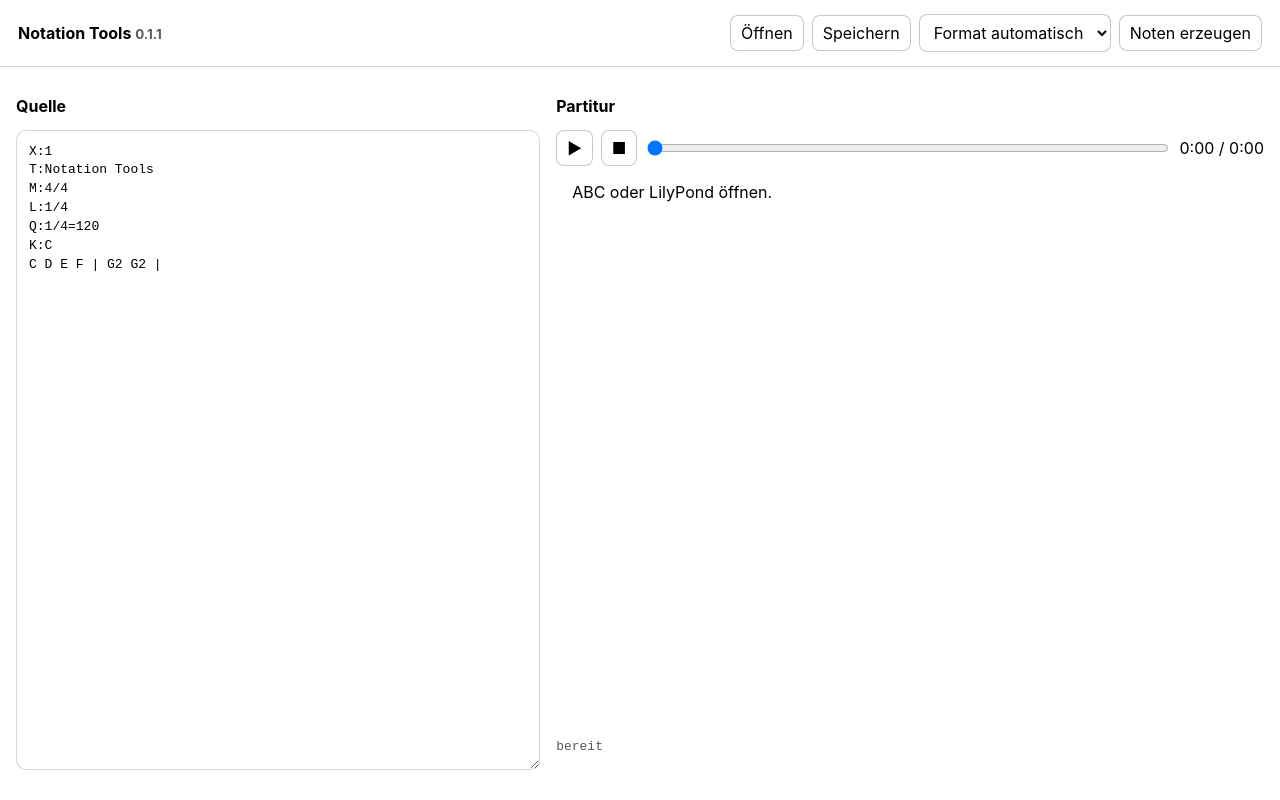
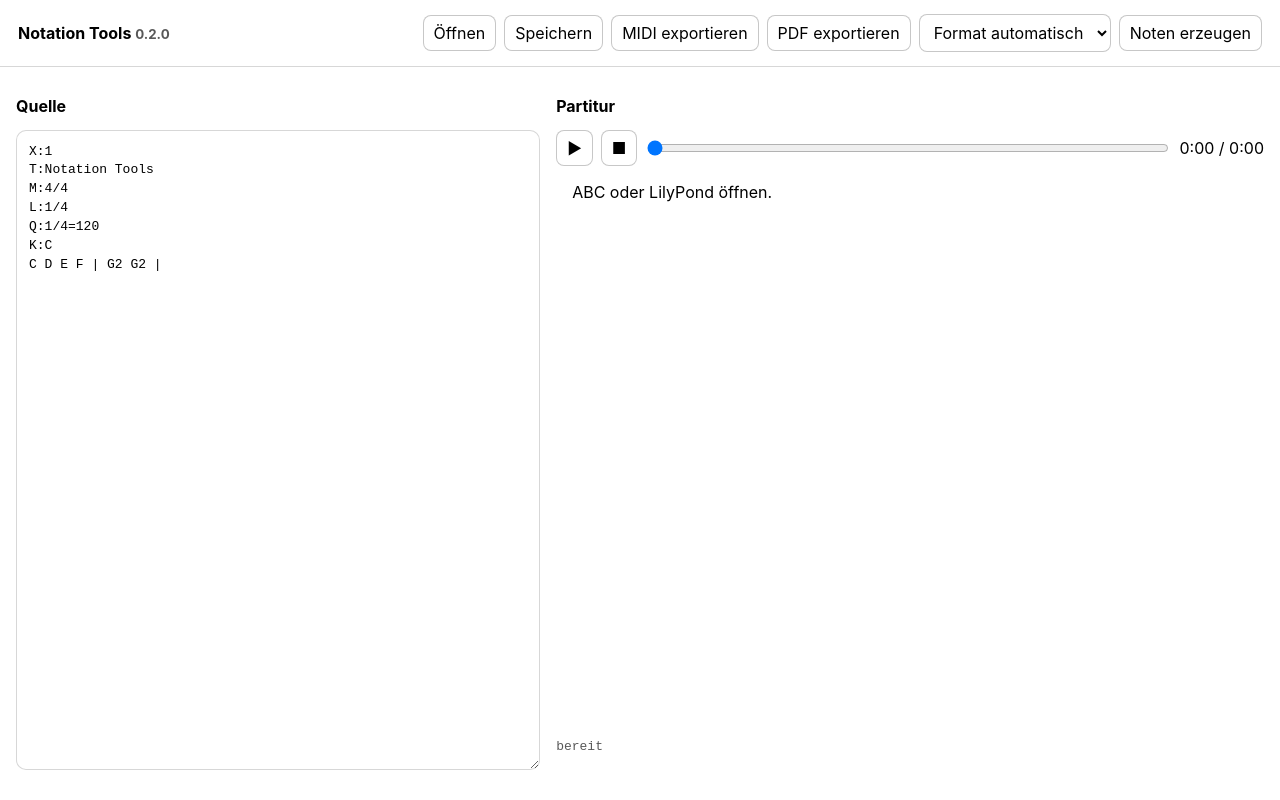
Before and after one commit to wibem1/Notation-Tools, a website built with Vite: page index.html in a window 1280 px wide. Built offline with nearby package versions, Linux system fonts and the light colour scheme; files whose address does not match are found by name.

Commit message:
Notation Tools 0.2.0: add MIDI and PDF export controls

```diff
--- a/index.html
+++ b/index.html
@@ -1,4 +1,4 @@
-<!doctype html><html lang="de"><head><meta charset="utf-8"><meta name="viewport" content="width=device-width,initial-scale=1"><title>Notation Tools 0.1.1</title><link rel="stylesheet" href="./style.css"></head><body><header><strong>Notation Tools <small>0.1.1</small></strong><nav><label>Öffnen <input id="open" type="file" accept=".abc,.ly,.ily" hidden></label><button id="save">Speichern</button><select id="format"><option value="auto">Format automatisch</option><option value="abc">ABC</option><option value="lilypond">LilyPond</option></select><button id="render">Noten erzeugen</button></nav></header><main><section><h2>Quelle</h2><textarea id="source">X:1
+<!doctype html><html lang="de"><head><meta charset="utf-8"><meta name="viewport" content="width=device-width,initial-scale=1"><title>Notation Tools 0.2.0</title><link rel="stylesheet" href="./style.css"></head><body><header><strong>Notation Tools <small>0.2.0</small></strong><nav><label>Öffnen <input id="open" type="file" accept=".abc,.ly,.ily" hidden></label><button id="save">Speichern</button><button id="exportMidi">MIDI exportieren</button><button id="exportPdf">PDF exportieren</button><select id="format"><option value="auto">Format automatisch</option><option value="abc">ABC</option><option value="lilypond">LilyPond</option></select><button id="render">Noten erzeugen</button></nav></header><main><section><h2>Quelle</h2><textarea id="source">X:1
 T:Notation Tools
 M:4/4
 L:1/4
```
